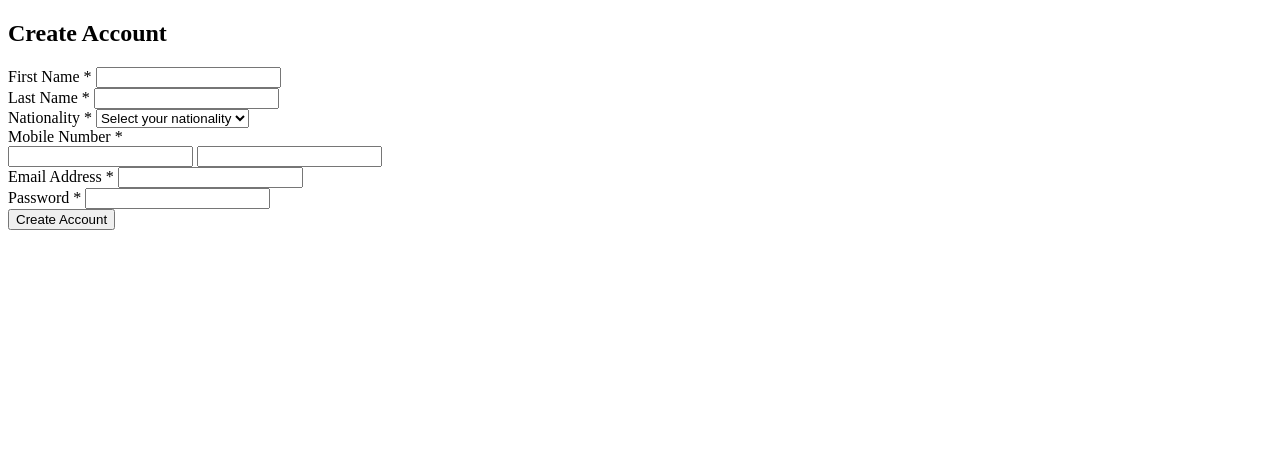
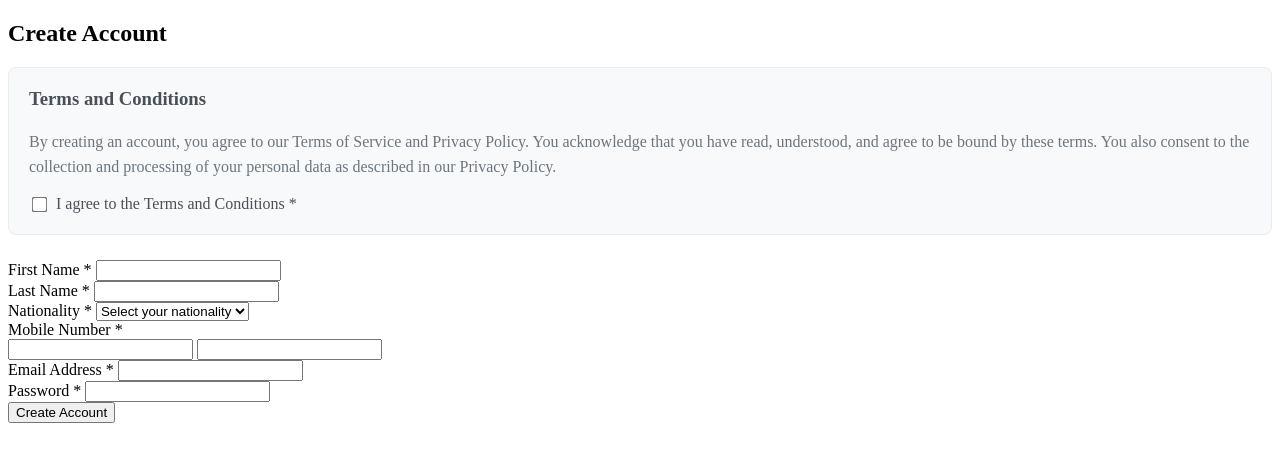
Before and after one commit to brandy333-umbre/enrollment, a PHP site: page /signup2.php in a window 1280 px wide. Shown: the top 462 px of the page. Run offline with PHP 8.4, Linux system fonts and the light colour scheme.

Commit message:
Add terms and conditions checkbox to signup form
Co-authored-by: brandonjjags <brandonjjags@gmail.com>

```diff
--- a/signup2.php
+++ b/signup2.php
@@ -67,14 +67,32 @@ if ($_SERVER['REQUEST_METHOD'] === 'POST') {
     $phone = $_POST['phone'] ?? '';
     $email = $_POST['email'] ?? '';
     $password = $_POST['password'] ?? '';
+    $agreed_terms = isset($_POST['agreed_terms']) ? 'Yes' : 'No';
     $fullPhone = $countryCode . $phone;
     $showResult = true;
     $resultMsg = "<strong>Submitted Data:</strong><br>" .
-        "Name: $name $surname<br>Nationality: $nationality<br>Email: $email<br>Phone: $fullPhone<br>Password: $password (hashed in real DB)";
+        "Name: $name $surname<br>Nationality: $nationality<br>Email: $email<br>Phone: $fullPhone<br>Password: $password (hashed in real DB)<br>Agreed to Terms: $agreed_terms";
 }
 ?>
     <div class="container" x-data="signupForm()" x-init="init()">
         <h2>Create Account</h2>
+
+        <div class="terms-section" style="background-color: #f8f9fa; padding: 20px; border-radius: 8px; margin-bottom: 25px; border: 1px solid #e9ecef;">
+            <h3 style="margin-top: 0; color: #495057;">Terms and Conditions</h3>
+            <p style="margin-bottom: 15px; line-height: 1.6; color: #6c757d;">
+                By creating an account, you agree to our Terms of Service and Privacy Policy.
+                You acknowledge that you have read, understood, and agree to be bound by these terms.
+                You also consent to the collection and processing of your personal data as described
+                in our Privacy Policy.
+            </p>
+            <div class="form-group" style="margin-bottom: 0;">
+                <label style="display: flex; align-items: center; cursor: pointer;">
+                    <input type="checkbox" name="agreed_terms" x-model="form.agreed_terms" required style="margin-right: 10px; transform: scale(1.2);">
+                    <span style="color: #495057; font-weight: 500;">I agree to the Terms and Conditions *</span>
+                </label>
+            </div>
+        </div>
+
         <form method="POST">
             <div class="form-group">
                 <label for="name">First Name *</label>
@@ -175,7 +193,8 @@ if ($_SERVER['REQUEST_METHOD'] === 'POST') {
                 countryCode: '',
                 phone: '',
                 email: '',
-                password: ''
+                password: '',
+                agreed_terms: false
             },
             countryCodes: {
                 "United Kingdom": "+44",
```
